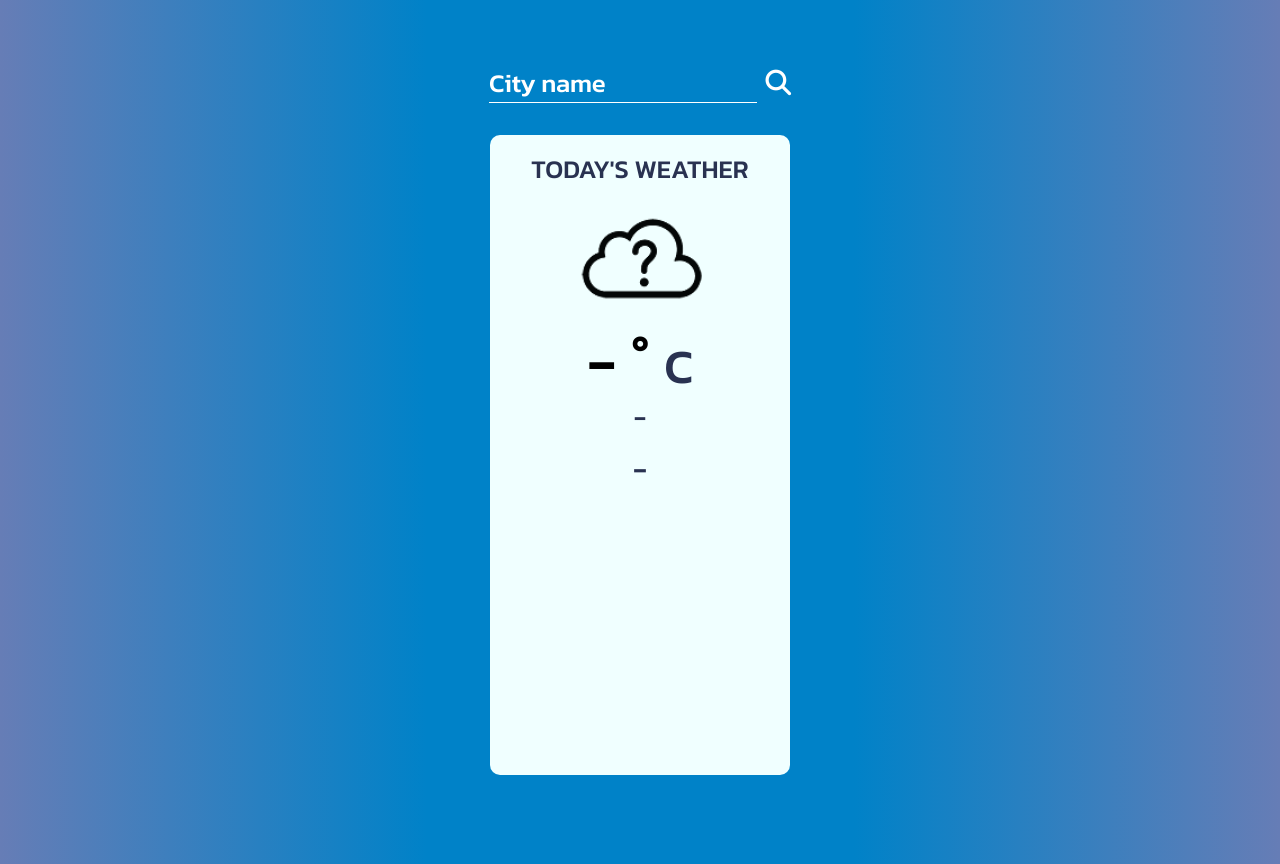
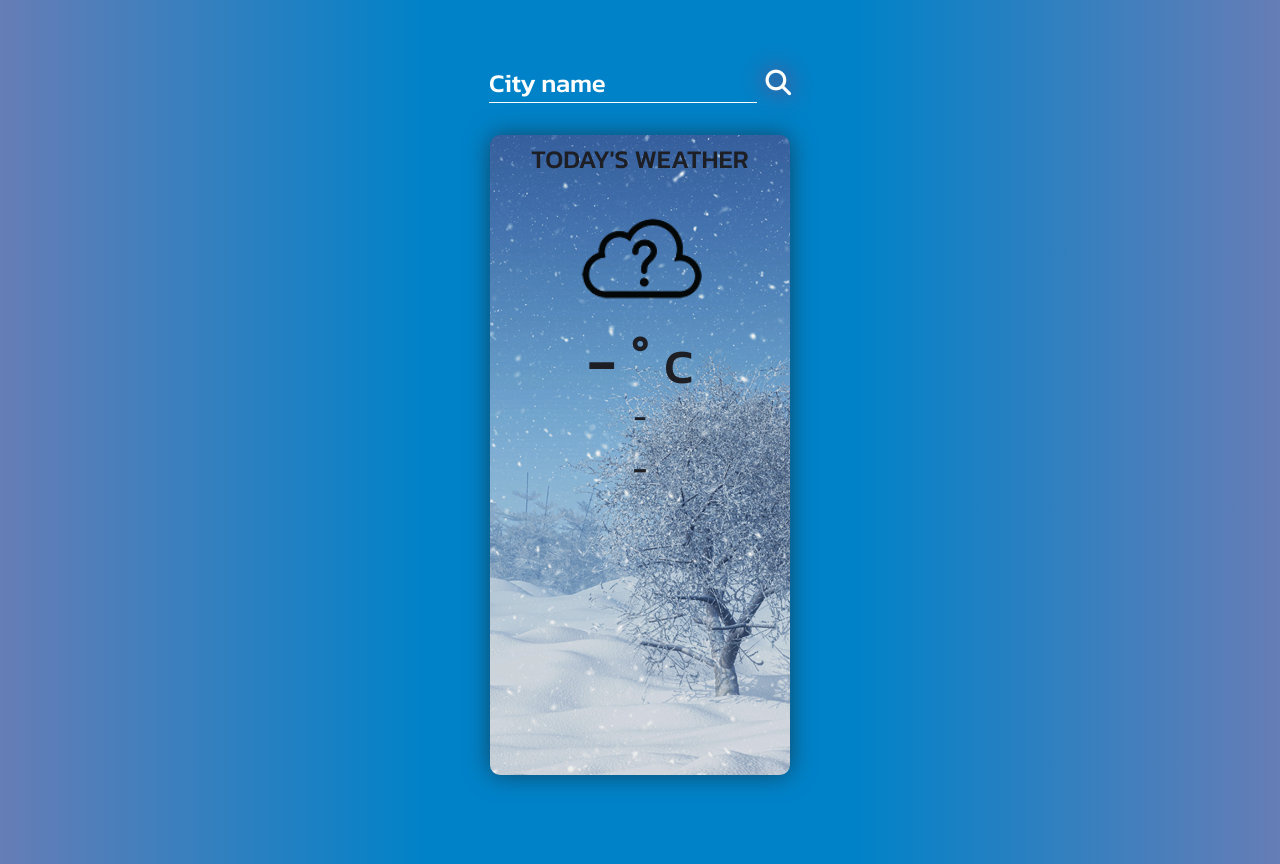
Before and after one commit to Medieinstitutet/fed22d-js-grundkurs-2-weather-app-nikolajnowicki, a website built with Vite: page index.html in a window 1280 px wide. Built offline with nearby package versions, Linux system fonts and the light colour scheme; no server answers.

Commit message:
minor tweaks

```diff
--- a/src/style/style.scss
+++ b/src/style/style.scss
@@ -46,6 +46,7 @@ body {
   font-size: 1em;
   background-color: transparent;
   border: 0;
+  filter: drop-shadow(0 0 0.75rem crimson);
 }
 
 .fa-magnifying-glass {
@@ -61,12 +62,14 @@ body {
   width: 18.75rem;
   height: 40rem;
   background-color: azure;
-  // background-image: url('../../public/backgrounds/winter-day-mobile.png');
+  background-image: url('../../public/backgrounds/winter-day-mobile.png');
   display: block;
   margin: 0 auto;
   margin-top: 2rem;
   border-radius: 10px;
   padding-bottom: 3.125rem;
+  filter: drop-shadow(0 0 0.75rem rgba(26, 24, 25, 0.568));
+  color: #1d1f25;
 }
 
 .app-title {
@@ -76,17 +79,24 @@ body {
 }
 
 .app-title p {
+  position: relative;
   text-transform: uppercase;
   text-align: center;
   padding: 15px;
   margin: 0 auto;
   font-size: 1.6em;
-  color: #293251;
+  color: #1d1f25;
+  bottom: 10px;
 }
 
 .geo-notification {
   background-color: #f8d7da;
   display: none;
+  color: #721c24;
+  font-size: 1.2em;
+  margin: 0;
+  text-align: center;
+  padding: 10px 0;
 }
 
 .geo-notification p {
@@ -122,14 +132,13 @@ body {
 }
 
 .temperature-value span {
-  color: #293251;
   font-size: 0.75em;
 }
 
 .temperature-description {
   padding: 8px;
   margin: 0;
-  color: #293251;
+  color: #1d1f25;
   text-align: center;
   font-size: 1.7em;
   padding-top: 24px;
@@ -138,7 +147,7 @@ body {
 .location p {
   margin: 0;
   padding: 0;
-  color: #293251;
+  color: #1d1f25;
   text-align: center;
   font-size: 1.9em;
 }
```
Also changed, not shown: src/style/style.css.
